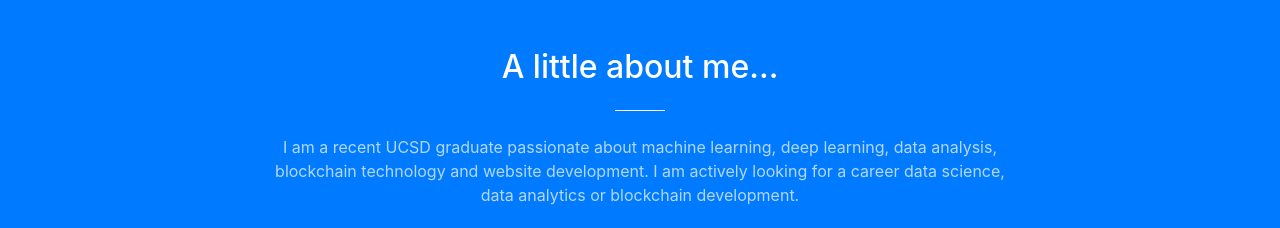
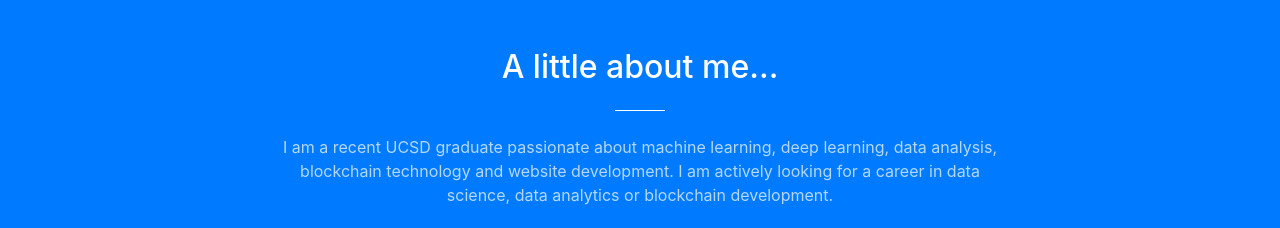
Before and after one commit to mominasadullahkhan/mominasadullahkhan.github.io, a website with bundled scripts: page index.html in a window 1280 px wide. Shown: the part 880-1108 px from the top of the page. Built offline with nearby package versions, Linux system fonts and the light colour scheme; files whose address does not match are found by name.

Commit message:
Add files via upload

```diff
--- a/index.html
+++ b/index.html
@@ -79,7 +79,7 @@
           <div class="col-lg-8 mx-auto text-center">
             <h2 class="section-heading text-white">A little about me...</h2>
             <hr class="light my-4">
-            <p class="text-faded mb-4">I am a recent UCSD graduate passionate about machine learning, deep learning, data analysis, blockchain technology and website development. I am actively looking for a career data science, data analytics or blockchain development.</p>
+            <p class="text-faded mb-4">I am a recent UCSD graduate passionate about machine learning, deep learning, data analysis, blockchain technology and website development. I am actively looking for a career in data science, data analytics or blockchain development.</p>
             <a class="btn btn-light btn-xl js-scroll-trigger" href="https://drive.google.com/file/d/19_pNKm6lsQ6qBunLbyFY-e9-4EPDk9Zq/view?usp=sharing">My Resume</a>
           </div>
         </div>
```
